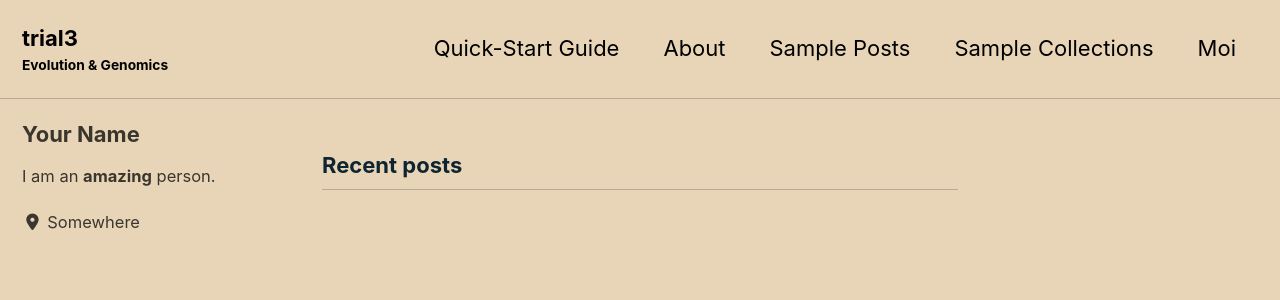
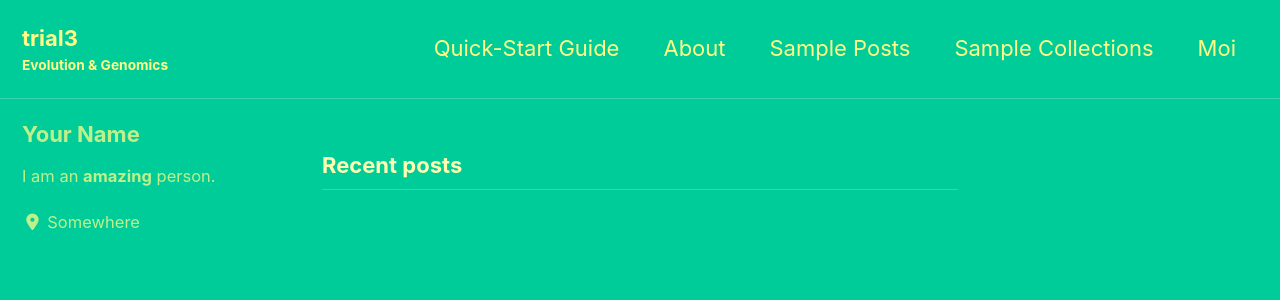
Before and after one commit to katarinastuart/katarinastuart.github.io, a Jekyll site: the page built from index.html, in a window 1280 px wide and 900 px high. Shown: the top 300 px of the window. Built offline with Jekyll 4.4.1, drawn with Linux system fonts in a browser that asks for light colours; cached includes are drawn as plain includes; nearby versions of some CDN libraries; the list of posts is cut into pages by our own code.

Commit message:
Update _config.yml

```diff
--- a/_config.yml
+++ b/_config.yml
@@ -12,7 +12,7 @@
 
 # theme                  : "minimal-mistakes-jekyll"
 # remote_theme           : "mmistakes/minimal-mistakes"
-minimal_mistakes_skin    : "sunrise" # "air", "default", "contrast", "dark", "dirt", "neon", "mint", "plum", "sunrise", "aqua"
+minimal_mistakes_skin    : "starling" # "air", "default", "contrast", "dark", "dirt", "neon", "mint", "plum", "sunrise", "aqua"
 
 # Site Settings
 locale                   : "en-US"
```
